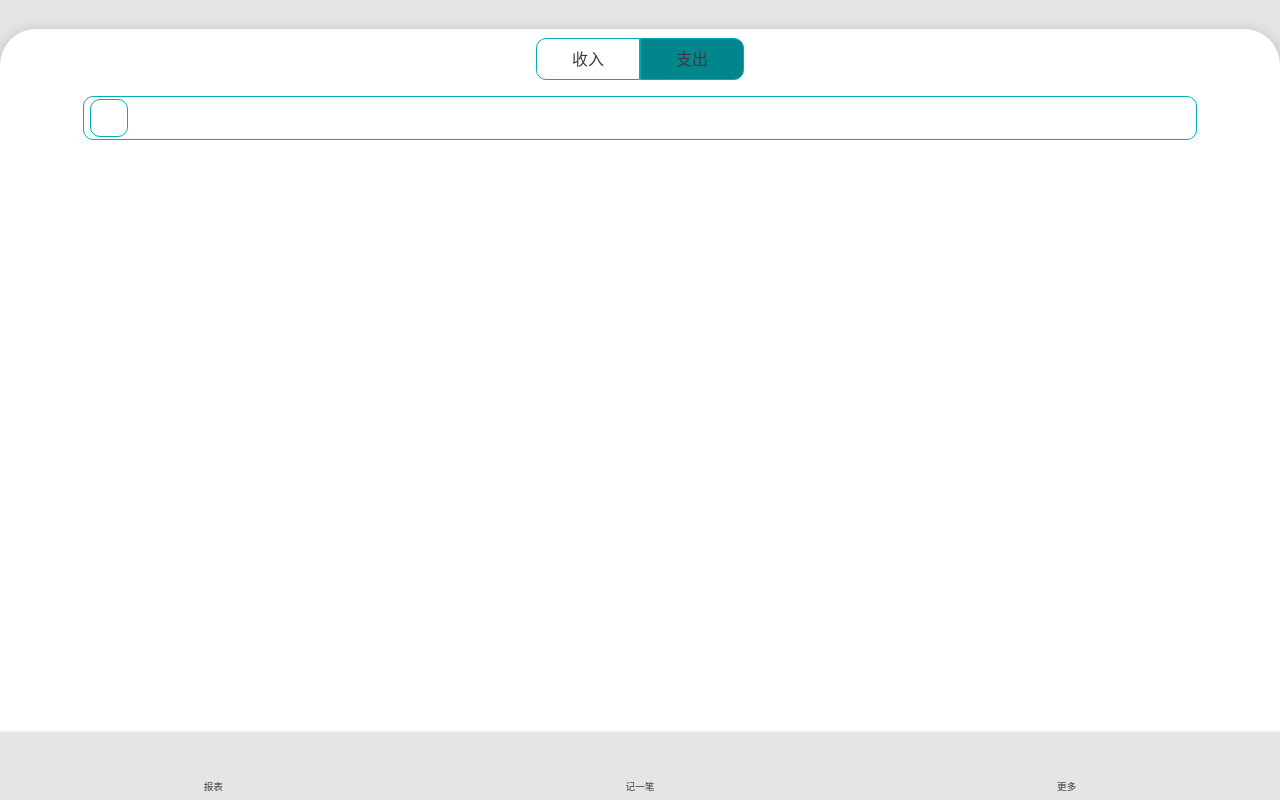
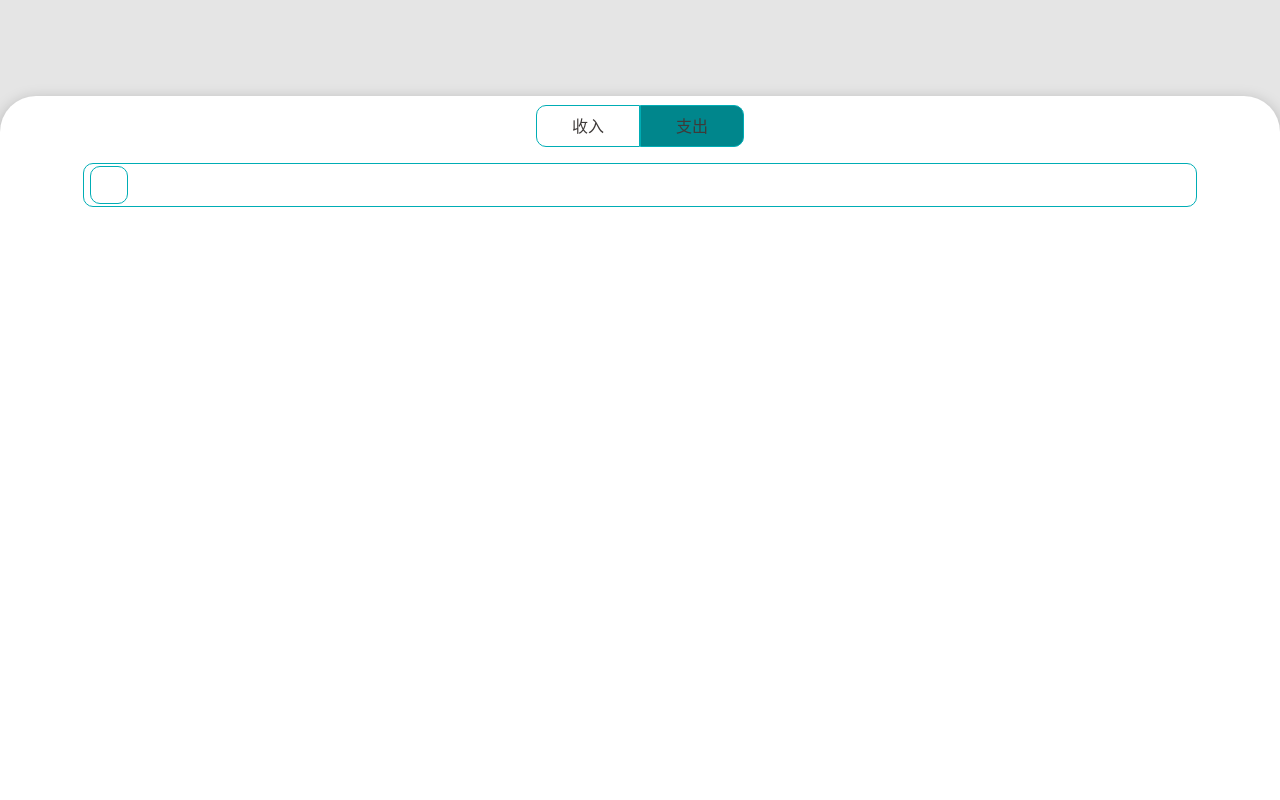
Before and after one commit to wh2887/whale-wallet, a Vue app: page /#/money in a window 1280 px wide. Built offline with nearby package versions, Linux system fonts and the light colour scheme.

Commit message:
修复了Money组件出现时存在两个Nav的问题

```diff
--- a/src/assets/styles/helper.scss
+++ b/src/assets/styles/helper.scss
@@ -5,6 +5,7 @@ $font-song: Georgia, "Nimbus Roman No9 L", "Songti SC", "Noto Serif CJK SC", "So
 $color-highlight: #00ADB5;
 $color-nearblack: #3E3A39;
 $color-background: #E5E5E5;
+
 
 %clearFix {
     &::after {
--- a/src/components/Layout.vue
+++ b/src/components/Layout.vue
@@ -3,14 +3,14 @@
         <div class="content" :class=" classPrefix && `${classPrefix}-content`">
             <slot/>
         </div>
-        <Nav v-bind="$attrs" v-on="$listeners"/>
+        <Nav v-bind="$attrs" v-on="$listeners" v-if=" !state "/>
     </div>
 </template>
 
 <script lang="js">
 
   export default {
-    props: ['classPrefix'],
+    props: ['classPrefix','state'],
   }
 </script>
 <style lang="scss" scoped>
--- a/src/components/Money/Output.vue
+++ b/src/components/Money/Output.vue
@@ -2,7 +2,7 @@
     <div class="output-wrapper">
         <Icon name="dog3"/>
         <label>
-            <input type="text">
+            <input type="text" maxlength="16">
         </label>
     </div>
 </template>
--- a/src/router/index.ts
+++ b/src/router/index.ts
@@ -5,13 +5,14 @@ import More from '@/views/More.vue';
 import NotFound from '@/views/NotFound.vue';
 import Details from '@/views/Details.vue';
 import Money from '@/views/Money.vue';
+import Grandfather from '@/components/Grandfather.vue';
 
 Vue.use(VueRouter);
 
 const routes: Array<RouteConfig> = [
   {
     path: '/',
-    redirect: '/details'
+    redirect: '/grandfather'
   },
   {
     path: '/details',
@@ -30,6 +31,10 @@ const routes: Array<RouteConfig> = [
     component: More
   },
   {
+    path: '/grandfather',
+    component: Grandfather
+  },
+  {
     path: '*',
     component: NotFound
   }
--- a/src/views/Details.vue
+++ b/src/views/Details.vue
@@ -1,7 +1,7 @@
 <template>
     <Layout :money-to-layout="show" @getReply="toggle">
         Details.vue
-        <Money v-show="show"/>
+        <Money v-show="show" class="money"/>
     </Layout>
 </template>
 
@@ -24,4 +24,7 @@
 </script>
 
 <style lang="scss" scoped>
+    .money{
+
+    }
 </style>
--- a/src/views/Money.vue
+++ b/src/views/Money.vue
@@ -1,13 +1,13 @@
 <template>
-    <Layout class-prefix="layout">
+    <Layout class-prefix="layout" :state="state">
         <div class="moneyBG">
             <Type/>
             <Output/>
 
-<!--            <div>Output:输出</div>-->
-<!--            <div>Tags:标签分类</div>-->
-<!--            <div>Notes:备注</div>-->
-<!--            <div>NumberPad:数字按钮</div>-->
+            <!--            <div>Output:输出</div>-->
+            <!--            <div>Tags:标签分类</div>-->
+            <!--            <div>Notes:备注</div>-->
+            <!--            <div>NumberPad:数字按钮</div>-->
         </div>
     </Layout>
 </template>
@@ -17,20 +17,23 @@
   import {Component} from 'vue-property-decorator';
   import Type from '@/components/Money/Type.vue';
   import Output from '@/components/Money/Output.vue';
+
   @Component({
     components: {Output, Type}
   })
   export default class Money extends Vue {
+    //控制 Nav 是否出现  false nav出现  true nav消失
+    state = true;
   }
 </script>
 <style lang="scss">
     .layout-content {
         display: flex;
         flex-direction: column-reverse;
-
+        height: 50vh;
         > .moneyBG {
             height: 88vh;
-            overflow: auto;
+            overflow: hidden;
             background: #ffffff;
             border-radius: 36px 36px 0 0;
             box-shadow: 0 4px 15px rgba(0, 0, 0, 0.25);
```
